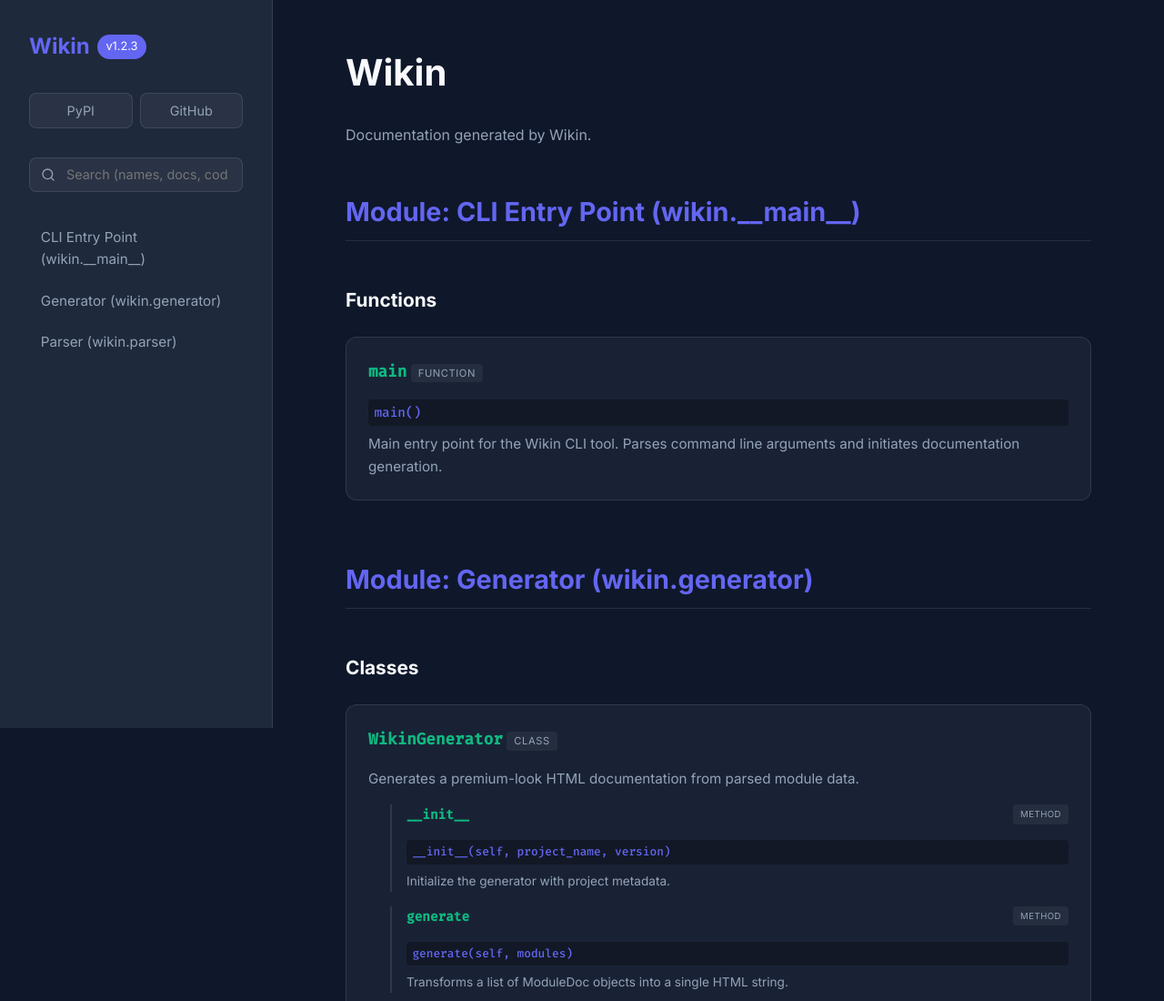
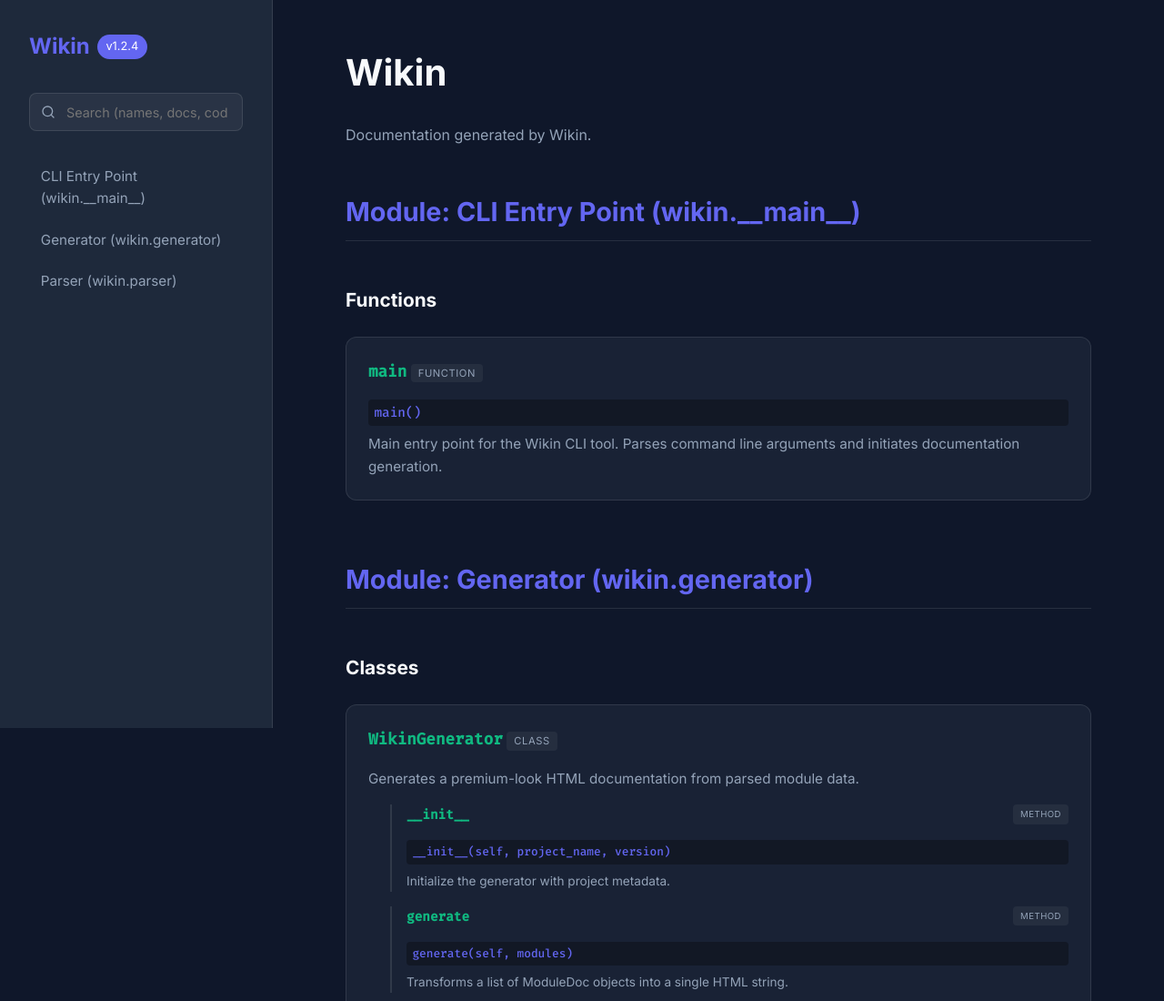
Before and after one commit to CraftLLC/Wikin, a plain HTML site: page docs/index.html in a window 1280 px wide. Shown: the top 1100 px of the page at 91% size. Drawn offline with Linux system fonts and the light colour scheme.

Commit message:
1.2.4 | Fix documentation version

```diff
--- a/docs/index.html
+++ b/docs/index.html
@@ -4,7 +4,7 @@
 <head>
     <meta charset="UTF-8">
     <meta name="viewport" content="width=device-width, initial-scale=1.0">
-    <title>Wikin v1.2.3 - Documentation</title>
+    <title>Wikin v1.2.4 - Documentation</title>
     <link rel="preconnect" href="https://fonts.googleapis.com">
     <link rel="preconnect" href="https://fonts.gstatic.com" crossorigin>
     <link href="https://fonts.googleapis.com/css2?family=Inter:wght@300;400;500;600;700&family=Fira+Code:wght@400;500&display=swap" rel="stylesheet">
@@ -218,7 +218,7 @@
             background: rgba(255, 255, 255, 0.05);
             border: 1px solid var(--border);
             border-radius: 8px;
-            padding: 0.6rem 1rem 0.6rem 2.5rem;
+            padding: 0.7rem 1rem 0.7rem 2.5rem;
             color: var(--text);
             font-family: inherit;
             font-size: 0.9rem;
@@ -245,59 +245,13 @@
             aside { width: 100%; height: auto; position: static; }
             main { padding: 2rem; }
         }
-
-        .project-links {
-            display: flex;
-            flex-wrap: wrap;
-            gap: 0.5rem;
-            margin-bottom: 2rem;
-        }
-
-        .project-link {
-            flex: 1;
-            min-width: fit-content;
-            display: flex;
-            align-items: center;
-            justify-content: center;
-            font-size: 0.9rem;
-            background: rgba(255, 255, 255, 0.05);
-            color: var(--text-muted);
-            padding: 0.6rem 1rem;
-            border-radius: 8px;
-            text-decoration: none;
-            transition: all 0.2s;
-            border: 1px solid var(--border);
-            white-space: nowrap;
-            line-height: normal;
-        }
-
-        .project-link:hover {
-            background: var(--primary);
-            color: white;
-            border-color: var(--primary);
-            transform: translateY(-1px);
-        }
     </style>
 </head>
 <body>
     <aside>
         <div class="brand">
-            Wikin <span class="version">v1.2.3</span>
+            Wikin <span class="version">v1.2.4</span>
         </div>
-
-
-        <div class="project-links">
-
-            <a href="https://pypi.org/project/craftllc-wikin" target="_blank" class="project-link">
-                PyPI
-            </a>
-
-            <a href="https://github.com/CraftLLC/Wikin" target="_blank" class="project-link">
-                GitHub
-            </a>
-
-        </div>
-
 
         <div class="search-container">
             <svg class="search-icon" width="16" height="16" viewBox="0 0 24 24" fill="none" stroke="currentColor" stroke-width="2" stroke-linecap="round" stroke-linejoin="round"><circle cx="11" cy="11" r="8"></circle><line x1="21" y1="21" x2="16.65" y2="16.65"></line></svg>
```
